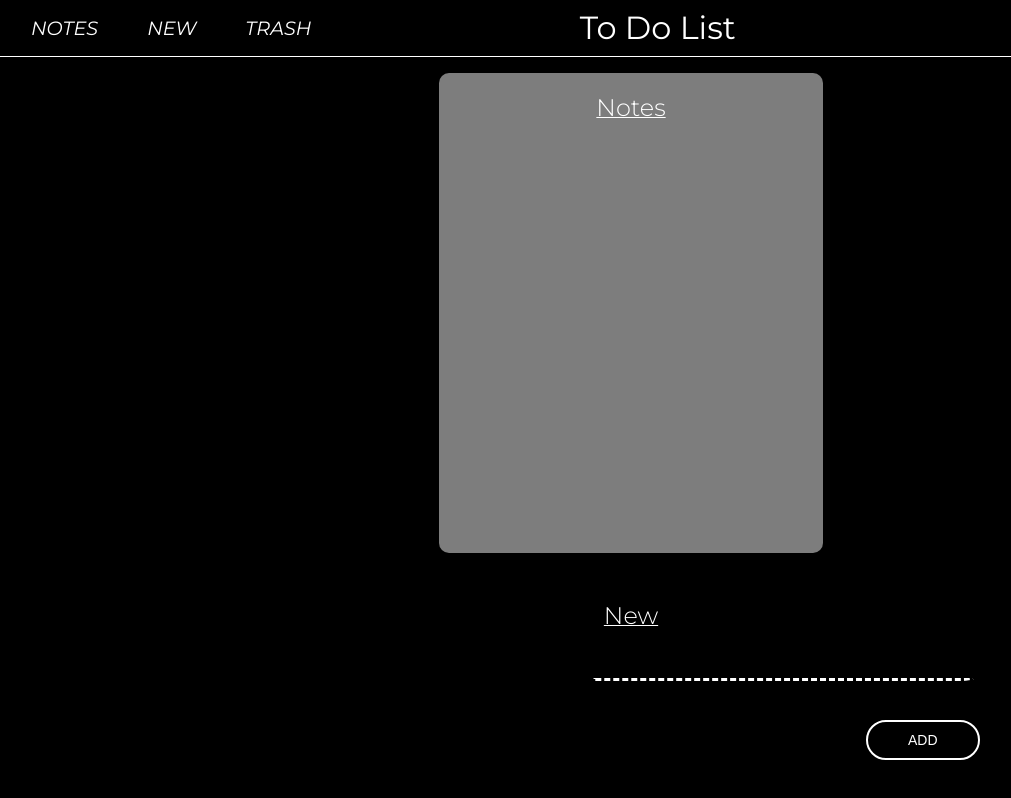
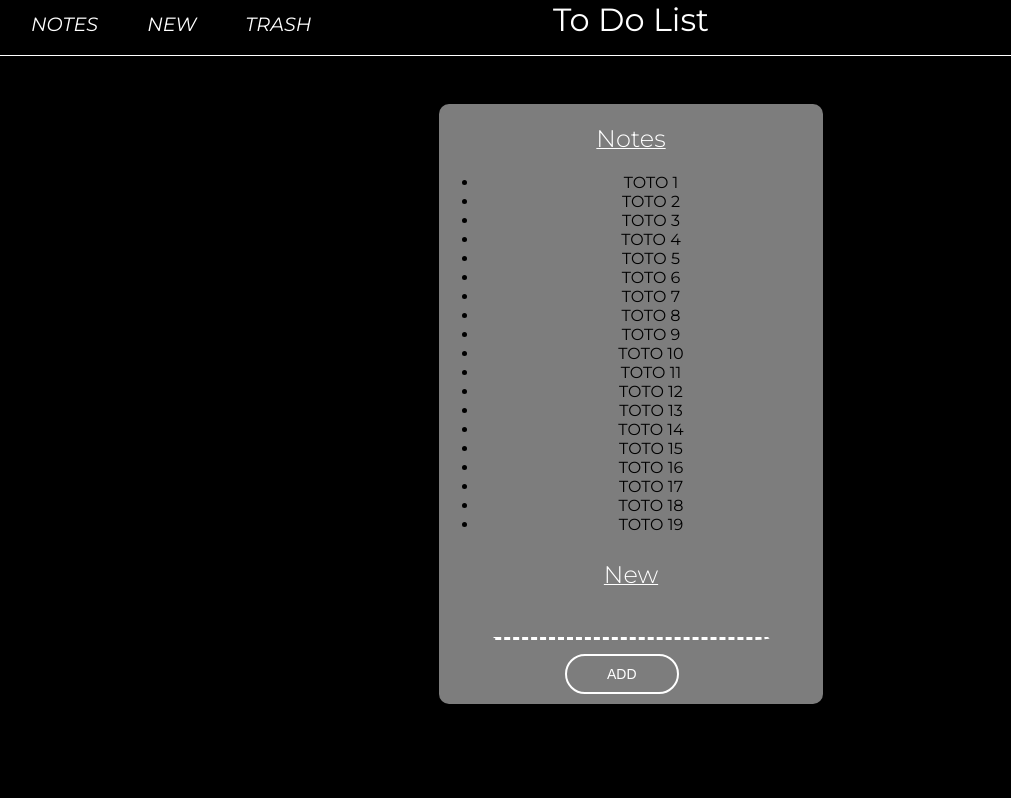
Before and after one commit to MarinCodeDev/ToDoList, a plain HTML site: page index.html in a window 1280 px wide. Shown: the whole page, without its empty margins (9-1020 px from the left). Drawn offline with Linux system fonts and the light colour scheme.

Commit message:
new block + new title

```diff
--- a/index.html
+++ b/index.html
@@ -10,29 +10,54 @@
         <link href="https://fonts.googleapis.com/css2?family=Montserrat:ital,wght@0,100..900;1,100..900&display=swap" rel="stylesheet">
         </head>
     <body>
+
     <div class="container">
-        <div class="title"><p>To Do List</p>
-        </div>
+    <header>
+        <nav>
         <ul>
             <li><a href="#">Notes</a></li>
             <li><a href="#">New</a></li>
             <li><a href="#">Trash</a></li>
         </ul>
+        </nav>
+        <h1 class="title">To Do List</h1>
+    </header>
     </div>
-    <div class="frame1">
+
+    <div id="notes">
         <h2>Notes</h2>
-    </div>
-    <div class="frame2">
-        <h2>New</h2>
+        <ul>
+            <li>TOTO 1</li>
+            <li>TOTO 2</li>
+            <li>TOTO 3</li>
+            <li>TOTO 4</li>
+            <li>TOTO 5</li>
+            <li>TOTO 6</li>
+            <li>TOTO 7</li>
+            <li>TOTO 8</li>
+            <li>TOTO 9</li>
+            <li>TOTO 10</li>
+            <li>TOTO 11</li>
+            <li>TOTO 12</li>
+            <li>TOTO 13</li>
+            <li>TOTO 14</li>
+            <li>TOTO 15</li>
+            <li>TOTO 16</li>
+            <li>TOTO 17</li>
+            <li>TOTO 18</li>
+            <li>TOTO 19</li>
+        </ul>
+        <div id="new_note">
+            <h2>New</h2>
         <input class="text-zone"
            type="text"
            id="todo"
            name="to-do"
            size="40"
-           required>
+           required />
            <button type="submit" class="outline">Add</button>
+        </div>
 
-           <p>toto</p>
     </div>
     </body>
 </html>
--- a/style.css
+++ b/style.css
@@ -4,28 +4,40 @@ body {
     background-color: #000;
 }
 
-.title {
+header {
+    margin-bottom: 3em;
+    border-bottom: 1px  #ffffff solid;
+    padding-bottom: 1em;
+}
+
+h1 {
     text-align: center;
-    position: absolute;
-    margin-top: -1.25em;
-    margin-left: 46vw;
     font-size: 2em;
+    padding: 0;
+    margin: 0;
     font-weight: 400;
     color: #ffffff;
-    float: right;
 }
 
-ul {
-    height: 2.5em;
-    border-bottom: 1px  #ffffff solid;
+.title {
+    justify-content: center;
 }
 
-ul li {
+nav {
+
+}
+
+header nav ul {
+    position:  absolute;
+    margin: 12px 0 0;
+}
+
+header nav ul li {
     display: inline-block;
     margin-right: 3.5vw;
 }
 
-ul li a {
+header nav ul li a {
     text-decoration: none;
     color: rgb(255, 255, 255);
     font-size: larger;
@@ -33,12 +45,12 @@ ul li a {
     text-transform: uppercase;
 }
 
-ul li a:hover {
+header nav ul li a:hover {
     color: #ffffff;
     transition: 0.4s;
 }
 
-ul li a:after {
+header nav ul li a:after {
     content: "";
     position: block;
     width: 0%;
@@ -49,24 +61,14 @@ ul li a:after {
     bottom: 25%;
 }
 
-ul li a:after {
+header nav ul li a:after {
     color: #ffffff;
 }
 
-ul li a:hover:after {
+header nav ul li a:hover:after {
     width: 100%;
     height: 1px;
     background-color: #ffffff;
-}
-
-.frame1 {
-    display: inline-block;
-    width: 30%;
-    height: 30em;
-    margin-left: 35vw;
-    text-align: center;
-    background-color: rgba(249, 249, 249, 0.501);
-    border-radius: 10px;
 }
 
 h2 {
@@ -76,14 +78,44 @@ h2 {
     text-decoration-color: #fff;
 }
 
+#notes {
+    position: relative;
+    display: inline-block;
+    width: 30%;
+    height: 30em;
+    margin-left: 35vw;
+    text-align: center;
+    background-color: rgba(249, 249, 249, 0.501);
+    border-radius: 10px;
+    padding-bottom: 120px;
+}
+
+#new_note {
+    /* padding-top: 18em; */
+    position: absolute;
+    bottom: 10px;
+}
+
+.text-zone {
+    font-family: Montserrat;
+    background-color: transparent;
+    padding: 3px;
+    border-bottom-right-radius: 15px 3px;
+    border-bottom-left-radius:3px 15px;
+    border: solid 3px transparent;
+    border-bottom: dashed 3px #ffffff;
+    font-size: 1rem;
+    color: hsla(0, 0%, 100%, 0.79);
+    width: 70%;
+}
+
 button {
-    cursor: pointer;
-    outline: none;
+    margin-top: 1em;
+    margin-left: 9em;
     float:left;
 }
 
 .outline {
-    position: relative;
     z-index: 3;
     background: transparent;
     color: #ffffff;
@@ -93,8 +125,6 @@ button {
     border-width: 2px;
     border-radius: 22px;
     padding: 10px 40px;
-    margin-top: 5em;
-    margin-left: 62.5em;
     text-transform: uppercase;
     transition: all 0.2s linear
 }
@@ -112,24 +142,3 @@ a {
 .outline:active {
     border-radius: 22px;
 }
-
-.frame2 {
-    margin-top: 3em;
-    text-align: center;
-    position: flex;
-}
-
-.text-zone {
-    font-family: Montserrat;
-    box-sizing: border-box;
-    background-color: transparent;
-    padding: 3px;
-    margin-left: -53.5vw;
-    border-bottom-right-radius: 15px 3px;
-    border-bottom-left-radius:3px 15px;
-    border: solid 3px transparent;
-    border-bottom: dashed 3px #ffffff;
-    font-size: 1rem;
-    color: hsla(0, 0%, 100%, 0.79);
-    width: 30%;
-}
```
